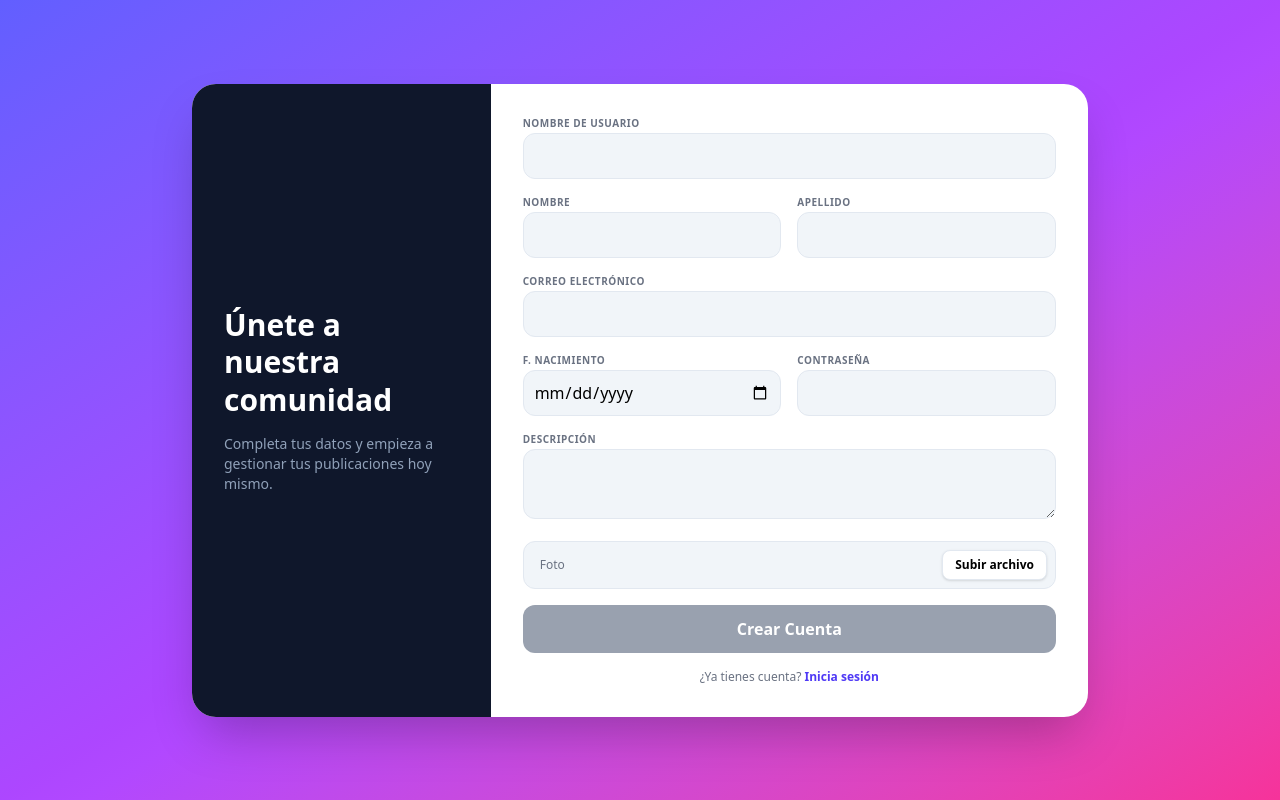
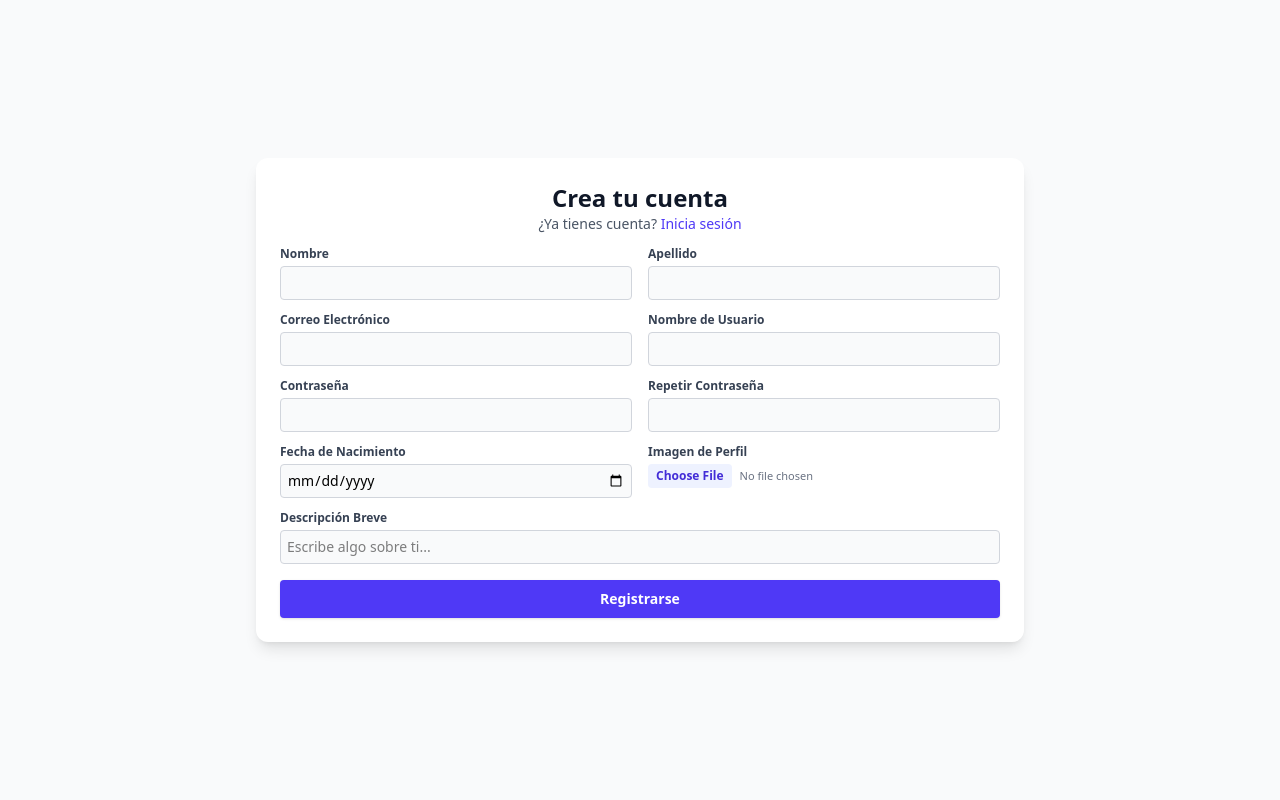
Before and after one commit to Pablorico98/Clon-RedSocial-Angular, an Angular app in the folder client/: page /registro in a window 1280 px wide. Built offline with nearby package versions, Linux system fonts and the light colour scheme; no server answers.

Commit message:
correcciones de registro

```diff
--- a/client/src/app/pages/registro/registro.html
+++ b/client/src/app/pages/registro/registro.html
@@ -1,69 +1,105 @@
-<div class="min-h-screen w-full flex items-center justify-center bg-gradient-to-br from-indigo-500 via-purple-500 to-pink-500 p-2 md:p-6">
+<div class="h-screen w-screen flex items-center justify-center bg-gray-50 overflow-hidden px-4">
+  <div class="w-full max-w-3xl bg-white p-6 rounded-xl shadow-lg">
 
-  <div class="w-full max-w-4xl max-h-[95vh] bg-white rounded-3xl shadow-2xl overflow-y-auto overflow-x-hidden flex flex-col md:flex-row">
-
-    <div class="hidden md:flex md:w-1/3 bg-slate-900 p-8 text-white flex-col justify-center space-y-4">
-      <h1 class="text-3xl font-black leading-tight">Únete a nuestra comunidad</h1>
-      <p class="text-slate-400 text-sm">Completa tus datos y empieza a gestionar tus publicaciones hoy mismo.</p>
+    <div class="mb-3">
+      <h2 class="text-center text-2xl font-bold text-gray-900">Crea tu cuenta</h2>
+      <p class="text-center text-sm text-gray-600">
+        ¿Ya tienes cuenta? <a routerLink="/login" class="text-indigo-600 font-medium hover:underline">Inicia sesión</a>
+      </p>
     </div>
 
-    <form [formGroup]="registroForm" (ngSubmit)="onRegistro()" class="flex-1 p-6 md:p-8 grid grid-cols-1 md:grid-cols-2 gap-3 md:gap-4">
+    @if (errorMessage()) {
+      <div class="bg-red-50 border-l-4 border-red-500 p-2 mb-3 text-xs text-red-700 rounded">
+        {{ errorMessage() }}
+      </div>
+    }
 
-      <div class="col-span-1 md:col-span-2">
-        <label class="block text-[10px] font-bold text-gray-500 uppercase tracking-wider mb-0.5">Nombre de Usuario</label>
-        <input type="text" formControlName="nombreUsuario" class="w-full p-2.5 bg-slate-100 border border-slate-200 rounded-xl focus:bg-white focus:border-indigo-500 transition outline-none">
+    <form [formGroup]="registroForm" (ngSubmit)="onSubmit()" class="flex flex-col gap-3">
+
+      <div class="grid grid-cols-1 sm:grid-cols-2 gap-x-4 gap-y-3">
+
+        <div>
+          <label class="block text-xs font-semibold text-gray-700">Nombre</label>
+          <input type="text" formControlName="nombre" class="mt-1 block w-full rounded border-gray-300 p-1.5 text-sm bg-gray-50 border focus:ring-indigo-500 focus:border-indigo-500">
+          @if (registroForm.get('nombre')?.touched && registroForm.get('nombre')?.errors?.['required']) {
+            <p class="text-red-500 text-[10px] mt-0.5">Requerido.</p>
+          }
         </div>
 
         <div>
-        <label class="block text-[10px] font-bold text-gray-500 uppercase tracking-wider mb-0.5">Nombre</label>
-        <input type="text" formControlName="nombre" class="w-full p-2.5 bg-slate-100 border border-slate-200 rounded-xl focus:bg-white focus:border-indigo-500 transition outline-none">
+          <label class="block text-xs font-semibold text-gray-700">Apellido</label>
+          <input type="text" formControlName="apellido" class="mt-1 block w-full rounded border-gray-300 p-1.5 text-sm bg-gray-50 border focus:ring-indigo-500 focus:border-indigo-500">
+          @if (registroForm.get('apellido')?.touched && registroForm.get('apellido')?.errors?.['required']) {
+            <p class="text-red-500 text-[10px] mt-0.5">Requerido.</p>
+          }
         </div>
 
         <div>
-        <label class="block text-[10px] font-bold text-gray-500 uppercase tracking-wider mb-0.5">Apellido</label>
-        <input type="text" formControlName="apellido" class="w-full p-2.5 bg-slate-100 border border-slate-200 rounded-xl focus:bg-white focus:border-indigo-500 transition outline-none">
-      </div>
-
-      <div class="col-span-1 md:col-span-2">
-        <label class="block text-[10px] font-bold text-gray-500 uppercase tracking-wider mb-0.5">Correo electrónico</label>
-        <input type="email" formControlName="correo" class="w-full p-2.5 bg-slate-100 border border-slate-200 rounded-xl focus:bg-white focus:border-indigo-500 transition outline-none">
+          <label class="block text-xs font-semibold text-gray-700">Correo Electrónico</label>
+          <input type="email" formControlName="correo" class="mt-1 block w-full rounded border-gray-300 p-1.5 text-sm bg-gray-50 border focus:ring-indigo-500 focus:border-indigo-500">
+          @if (registroForm.get('correo')?.touched && registroForm.get('correo')?.errors) {
+            <p class="text-red-500 text-[10px] mt-0.5">Formato inválido.</p>
+          }
         </div>
 
         <div>
-        <label class="block text-[10px] font-bold text-gray-500 uppercase tracking-wider mb-0.5">F. Nacimiento</label>
-        <input type="date" formControlName="fechaNacimiento" class="w-full p-2.5 bg-slate-100 border border-slate-200 rounded-xl focus:bg-white focus:border-indigo-500 transition outline-none">
+          <label class="block text-xs font-semibold text-gray-700">Nombre de Usuario</label>
+          <input type="text" formControlName="nombreUsuario" class="mt-1 block w-full rounded border-gray-300 p-1.5 text-sm bg-gray-50 border focus:ring-indigo-500 focus:border-indigo-500">
+          @if (registroForm.get('nombreUsuario')?.touched && registroForm.get('nombreUsuario')?.errors) {
+            <p class="text-red-500 text-[10px] mt-0.5">Mínimo 3 caracteres.</p>
+          }
         </div>
 
         <div>
-        <label class="block text-[10px] font-bold text-gray-500 uppercase tracking-wider mb-0.5">Contraseña</label>
-        <input type="password" formControlName="password" class="w-full p-2.5 bg-slate-100 border border-slate-200 rounded-xl focus:bg-white focus:border-indigo-500 transition outline-none">
+          <label class="block text-xs font-semibold text-gray-700">Contraseña</label>
+          <input type="password" formControlName="password" class="mt-1 block w-full rounded border-gray-300 p-1.5 text-sm bg-gray-50 border focus:ring-indigo-500 focus:border-indigo-500">
+          @if (registroForm.get('password')?.touched && registroForm.get('password')?.errors) {
+            <p class="text-red-500 text-[10px] mt-0.5">Mín. 8 caracteres, 1 mayúscula y 1 número.</p>
+          }
         </div>
 
-      <div class="col-span-1 md:col-span-2">
-        <label class="block text-[10px] font-bold text-gray-500 uppercase tracking-wider mb-0.5">Descripción</label>
-        <textarea formControlName="descripcion" rows="2" class="w-full p-2.5 bg-slate-100 border border-slate-200 rounded-xl focus:bg-white focus:border-indigo-500 transition outline-none"></textarea>
+        <div>
+          <label class="block text-xs font-semibold text-gray-700">Repetir Contraseña</label>
+          <input type="password" formControlName="repetirPassword" class="mt-1 block w-full rounded border-gray-300 p-1.5 text-sm bg-gray-50 border focus:ring-indigo-500 focus:border-indigo-500">
+          @if (registroForm.get('repetirPassword')?.touched && registroForm.get('repetirPassword')?.errors) {
+            <p class="text-red-500 text-[10px] mt-0.5">Las contraseñas no coinciden.</p>
+          }
         </div>
 
-      <div class="col-span-1 md:col-span-2 flex items-center justify-between bg-slate-100 p-2 rounded-xl border border-slate-200">
-         <span class="text-xs text-gray-500 px-2 font-medium">Foto</span>
-         <input type="file" #fileInput (change)="onFileSelected($event)" accept="image/*" class="hidden">
-         <button type="button" (click)="fileInput.click()" class="bg-white px-3 py-1.5 rounded-lg text-xs font-semibold shadow-sm hover:bg-gray-50 transition border border-slate-200">
-           {{ selectedFile ? selectedFile.name : 'Subir archivo' }}
-         </button>
-         <button type="button" *ngIf="selectedFile" (click)="clearFile()" class="text-red-500 hover:text-red-700 px-2 font-bold">✕</button>
+        <div>
+          <label class="block text-xs font-semibold text-gray-700">Fecha de Nacimiento</label>
+          <input type="date" formControlName="fechaNacimiento" class="mt-1 block w-full rounded border-gray-300 p-1.5 text-sm bg-gray-50 border focus:ring-indigo-500 focus:border-indigo-500">
+          @if (registroForm.get('fechaNacimiento')?.touched && registroForm.get('fechaNacimiento')?.errors?.['required']) {
+            <p class="text-red-500 text-[10px] mt-0.5">Requerido.</p>
+          }
         </div>
 
-      <div class="col-span-1 md:col-span-2">
-         <button type="submit" [disabled]="registroForm.invalid || isSubmitting"
-          class="w-full bg-indigo-600 text-white font-bold py-3 rounded-xl hover:bg-indigo-700 transition duration-300 disabled:bg-gray-400">
-          {{ isSubmitting ? 'Registrando...' : 'Crear Cuenta' }}
+        <div>
+          <label class="block text-xs font-semibold text-gray-700">Imagen de Perfil</label>
+          <input type="file" (change)="onFileSelected($event)" accept="image/*" class="mt-1 block w-full text-[11px] text-gray-500 file:mr-2 file:py-1 file:px-2 file:rounded file:border-0 file:text-xs file:font-semibold file:bg-indigo-50 file:text-indigo-700 hover:file:bg-indigo-100">
+        </div>
+      </div>
+
+      <div>
+        <label class="block text-xs font-semibold text-gray-700">Descripción Breve</label>
+        <input type="text" formControlName="descripcion" class="mt-1 block w-full rounded border-gray-300 p-1.5 text-sm bg-gray-50 border focus:ring-indigo-500 focus:border-indigo-500" placeholder="Escribe algo sobre ti...">
+        @if (registroForm.get('descripcion')?.touched && registroForm.get('descripcion')?.errors) {
+          <p class="text-red-500 text-[10px] mt-0.5">Requerido (Máx. 150 caracteres).</p>
+        }
+      </div>
+
+      <div class="pt-1">
+        <button type="submit" [disabled]="isLoading()" class="w-full flex justify-center py-2 px-4 border border-transparent rounded shadow text-sm font-bold text-white bg-indigo-600 hover:bg-indigo-700 focus:outline-none focus:ring-2 focus:ring-offset-2 focus:ring-indigo-500 disabled:bg-indigo-400">
+          @if (isLoading()) {
+            <span class="flex items-center gap-2">
+              <svg class="animate-spin h-4 w-4 text-white" fill="none" viewBox="0 0 24 24"><circle class="opacity-25" cx="12" cy="12" r="10" stroke="currentColor" stroke-width="4"></circle><path class="opacity-75" fill="currentColor" d="M4 12a8 8 0 018-8V0C5.373 0 0 5.373 0 12h4zm2 5.291A7.962 7.962 0 014 12H0c0 3.042 1.135 5.824 3 7.938l3-2.647z"></path></svg>
+              Registrando...
+            </span>
+          } @else {
+            Registrarse
+          }
         </button>
       </div>
-
-      <div class="col-span-1 md:col-span-2 text-center text-xs text-gray-500">
-        ¿Ya tienes cuenta? <a routerLink="/login" class="text-indigo-600 font-bold hover:underline">Inicia sesión</a>
-      </div>
-
     </form>
   </div>
 </div>
--- a/client/src/app/pages/registro/registro.ts
+++ b/client/src/app/pages/registro/registro.ts
@@ -1,71 +1,96 @@
-import { Component, ViewChild, ElementRef } from '@angular/core';
-import { FormBuilder, FormGroup, Validators, ReactiveFormsModule } from '@angular/forms';
+import { Component, inject, signal } from '@angular/core';
+import { CommonModule } from '@angular/common';
+import { Router, RouterModule } from '@angular/router';
+import { FormBuilder, FormGroup, ReactiveFormsModule, Validators, AbstractControl, ValidationErrors } from '@angular/forms';
 import { AuthService } from '../../services/auth.service';
-import { Router, RouterLink } from '@angular/router';
-import { CommonModule } from '@angular/common';
 
 @Component({
   selector: 'app-registro',
   standalone: true,
-  imports: [ReactiveFormsModule, RouterLink, CommonModule],
+  imports: [CommonModule, ReactiveFormsModule, RouterModule],
   templateUrl: './registro.html',
 })
 export class RegistroComponent {
+  private fb = inject(FormBuilder);
+  private authService = inject(AuthService);
+  private router = inject(Router);
+
+  isLoading = signal<boolean>(false);
+  errorMessage = signal<string | null>(null);
+
   registroForm: FormGroup;
-  selectedFile: File | null = null;
-  isSubmitting: boolean = false;
+  imagenFile: File | null = null;
 
-  @ViewChild('fileInput') fileInput!: ElementRef;
-
-  constructor(private fb: FormBuilder, private authService: AuthService, private router: Router) {
+  constructor() {
     this.registroForm = this.fb.group({
-      nombreUsuario: ['', [Validators.required]],
-      correo: ['', [Validators.required, Validators.email]],
-      password: ['', [Validators.required, Validators.minLength(8)]],
       nombre: ['', [Validators.required]],
       apellido: ['', [Validators.required]],
+      correo: ['', [Validators.required, Validators.email]],
+      nombreUsuario: ['', [Validators.required, Validators.minLength(3)]],
+      password: ['', [Validators.required, Validators.minLength(8), this.passwordValidator]],
+      repetirPassword: ['', [Validators.required]],
       fechaNacimiento: ['', [Validators.required]],
-      descripcion: ['', [Validators.required]]
+      descripcion: ['', [Validators.required, Validators.maxLength(150)]]
+    }, {
+      validators: this.matchPasswordsValidator
     });
   }
 
-  onFileSelected(event: any) {
-    const file = event.target.files[0];
-    if (file) {
-      this.selectedFile = file;
+  private passwordValidator(control: AbstractControl): ValidationErrors | null {
+    const value = control.value || '';
+    const hasUpperCase = /[A-Z]/.test(value);
+    const hasNumber = /[0-9]/.test(value);
+    if (!hasUpperCase || !hasNumber) return { passwordComplexity: true };
+    return null;
+  }
+
+  private matchPasswordsValidator(group: AbstractControl): ValidationErrors | null {
+    const password = group.get('password')?.value;
+    const repetirPassword = group.get('repetirPassword')?.value;
+    if (password !== repetirPassword) {
+      group.get('repetirPassword')?.setErrors({ passwordsMismatch: true });
+      return { passwordsMismatch: true };
+    }
+    return null;
+  }
+
+  onFileSelected(event: Event): void {
+    const input = event.target as HTMLInputElement;
+    if (input.files && input.files.length > 0) {
+      this.imagenFile = input.files[0];
     }
   }
 
-  clearFile() {
-    this.selectedFile = null;
-    if (this.fileInput) {
-      this.fileInput.nativeElement.value = '';
-    }
+  onSubmit(): void {
+    if (this.registroForm.invalid) {
+      this.registroForm.markAllAsTouched();
+      return;
     }
 
-  onRegistro() {
-    if (this.registroForm.valid) {
-      this.isSubmitting = true;
+    this.isLoading.set(true);
+    this.errorMessage.set(null);
+
     const formData = new FormData();
-
-      Object.keys(this.registroForm.controls).forEach(key => {
-        formData.append(key, this.registroForm.get(key)?.value);
+    Object.keys(this.registroForm.value).forEach(key => {
+      formData.append(key, this.registroForm.value[key]);
     });
 
-      if (this.selectedFile) {
-        formData.append('imagenPerfil', this.selectedFile);
+    if (this.imagenFile) {
+      formData.append('imagenPerfil', this.imagenFile);
     }
 
     this.authService.registro(formData).subscribe({
       next: () => {
-          alert('¡Registro exitoso!');
+        this.isLoading.set(false);
         this.router.navigate(['/login']);
       },
       error: (err) => {
-          this.isSubmitting = false;
-          alert('Error: ' + (err.error.message || 'Error en el registro'));
+        this.isLoading.set(false);
+        const errMsg = Array.isArray(err.error?.message)
+          ? err.error.message.join(' | ')
+          : (err.error?.message || 'Ocurrió un error al registrar el usuario.');
+        this.errorMessage.set(errMsg);
       }
     });
   }
 }
-}
```
Lines whose indentation alone changed are shown as unchanged.
